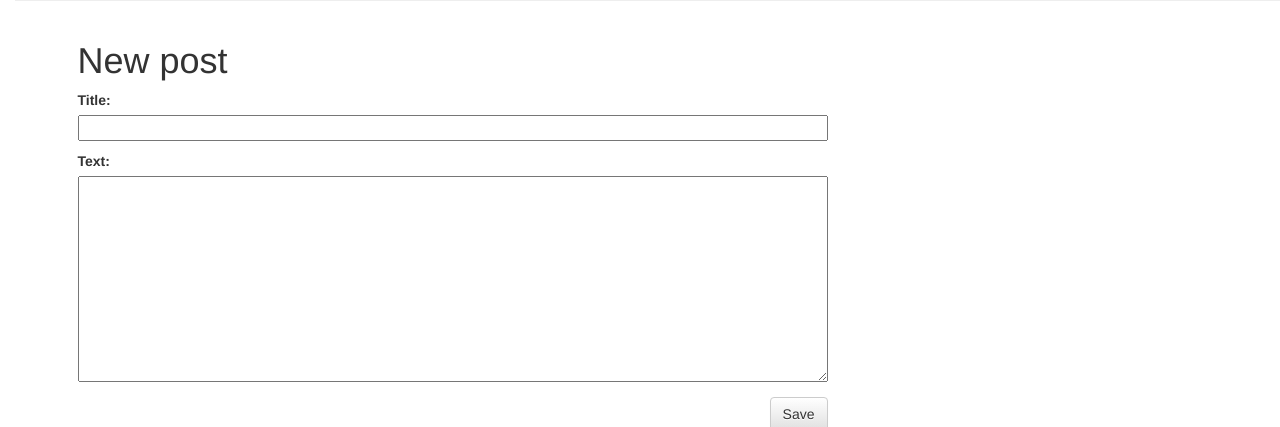
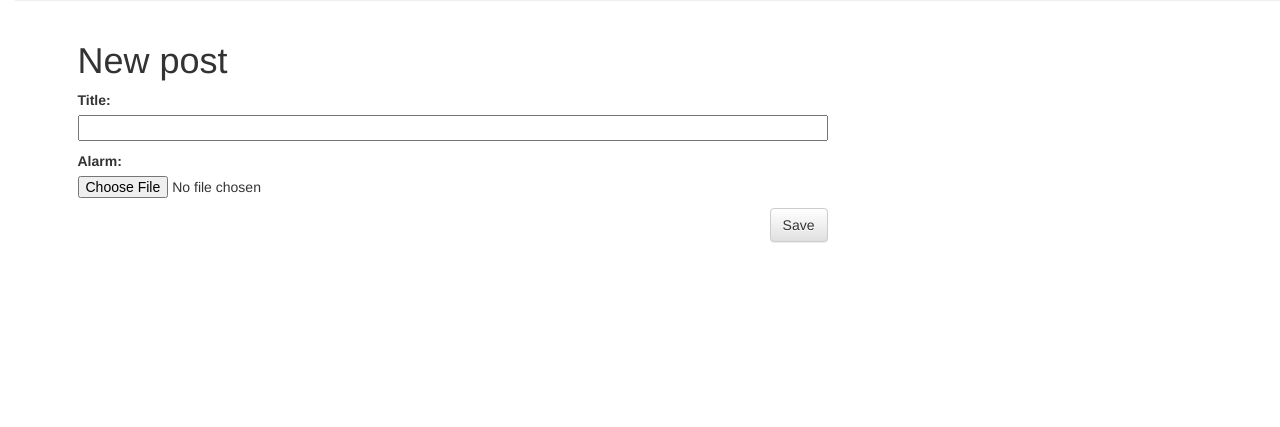
Before and after one commit to prography/6th-lemorning-django, a Django app: page /board/new in a window 1280 px wide. Shown: the part 226-653 px from the top of the page. Run offline with Django 3.2, Linux system fonts and the light colour scheme; some libraries are stand-ins or nearby versions; some web fonts are replaced.

Commit message:
[창섭] file 업로드 기능 구 - 파일 업로드를 위한 모델 변경 - 파일 업로드하고 다운로드 구현

```diff
--- a/board/forms.py
+++ b/board/forms.py
@@ -5,4 +5,4 @@ class BoardForm(forms.ModelForm):
 
     class Meta:
         model = Board
-        fields = ('title', 'text', )
+        fields = ('title', 'alarm', )
--- a/board/models.py
+++ b/board/models.py
@@ -6,7 +6,7 @@ from django.utils import timezone
 # Create your models here.
 class Board(models.Model):
     title = models.CharField(max_length=300)
-    text = models.TextField()
+    alarm = models.FileField(blank=True, upload_to="alarm/%Y/%m/%d")
     create_date = models.DateTimeField(default=timezone.now)
     published_date = models.DateTimeField(blank=True, null=True)
 
--- a/board/templates/board/post_detail.html
+++ b/board/templates/board/post_detail.html
@@ -11,6 +11,6 @@
            <a class="btn btn-default" href="{% url 'board:post_edit' pk=post.pk %}"><span class="glyphicon glyphicon-pencil"></span></a>
        </div>
         <h1>{{ post.title }}</h1>
-        <p>{{ post.text|linebreaksbr }}</p>
+        <a id="id_uploaded_file" href={{ post.alarm.url }} download>{{ post.alarm.name}}</a>
     </div>
 {% endblock %}
--- a/board/templates/board/post_edit.html
+++ b/board/templates/board/post_edit.html
@@ -2,7 +2,8 @@
 
 {% block content %}
     <h1>New post</h1>
-    <form method="POST" class="post-form">{% csrf_token %}
+    <form method="POST" class="post-form" enctype="multipart/form-data">
+        {% csrf_token %}
         {{ form.as_p }}
         <button type="submit" class="save btn btn-default">Save</button>
     </form>
--- a/board/templates/board/post_list.html
+++ b/board/templates/board/post_list.html
@@ -7,7 +7,7 @@
                 {{ post.published_date }}
             </div>
             <h1><a href="{% url 'board:post_detail' pk=post.pk %}">{{ post.title }}</a></h1>
-            <p>{{ post.text|linebreaksbr }}</p>
+            <a id="id_uploaded_file" href={{ post.alarm.url }} download>{{ post.alarm.name}}</a>
         </div>
     {% endfor %}
 {% endblock %}
--- a/board/views.py
+++ b/board/views.py
@@ -5,7 +5,7 @@ from .forms import BoardForm
 
 # Create your views here.
 def post_list(request):
-    posts = Board.objects.filter(published_date__lte=timezone.now()).order_by('published_date')
+    posts = Board.objects.filter(published_date__lte=timezone.now()).order_by('-published_date')
     return render(request, 'board/post_list.html', {'posts': posts})
 
 def post_detail(request, pk):
@@ -14,7 +14,7 @@ def post_detail(request, pk):
 
 def post_new(request):
     if request.method == "POST":
-        form = BoardForm(request.POST)
+        form = BoardForm(request.POST, request.FILES)
         if form.is_valid():
             post = form.save(commit=False)
             post.published_date = timezone.now()
@@ -27,7 +27,7 @@ def post_new(request):
 def post_edit(request, pk):
     post = get_object_or_404(Board, pk=pk)
     if request.method == "POST":
-        form = BoardForm(request.POST, instance=post)
+        form = BoardForm(request.POST, request.FILES, instance=post)
         if form.is_valid():
             post = form.save(commit=False)
             post.published_date = timezone.now()
```
